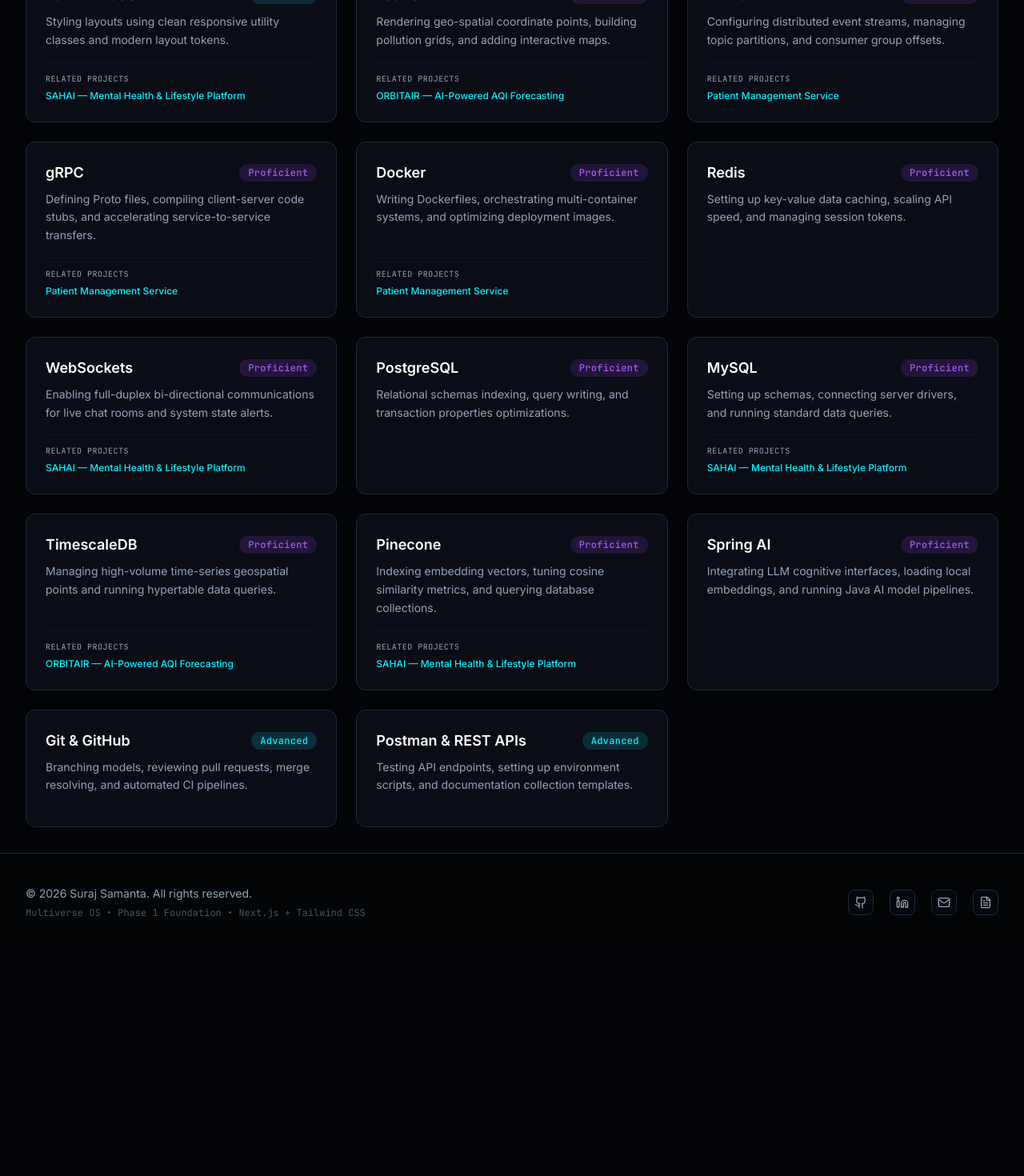
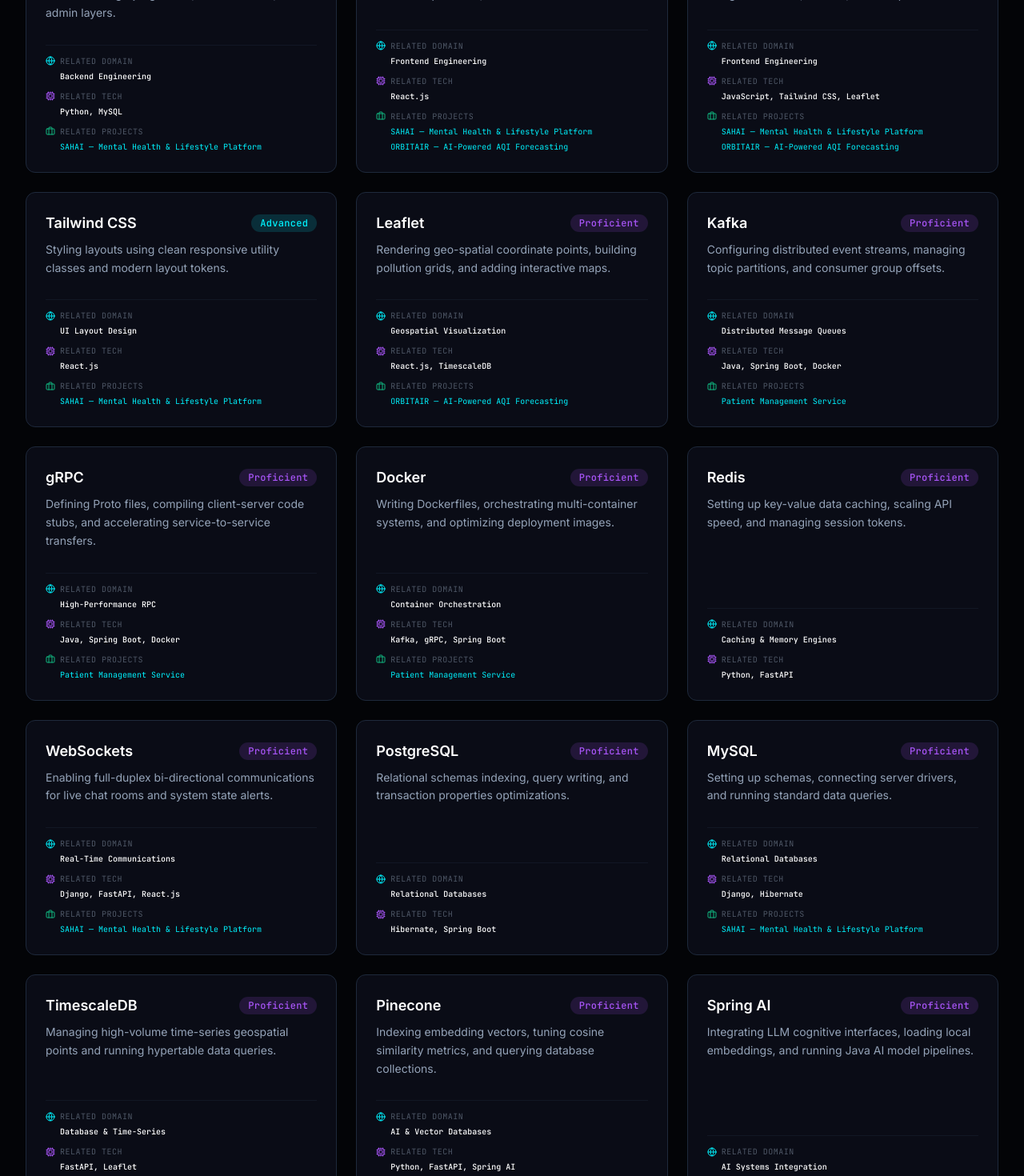
Before and after one commit to Suraj-codes1410/Multiverse-OS, a Next.js app: page /skills in a window 1280 px wide. Shown: the part 1120-2590 px from the top of the page at 80% size. Before the commit the page ends 2309 px from the top, so only its background shows below. Built offline with nearby package versions, Linux system fonts and the light colour scheme; no server answers.

Commit message:
feat: add skill relationship mapping

```diff
--- a/components/SkillCard.tsx
+++ b/components/SkillCard.tsx
@@ -1,10 +1,8 @@
-'use client';
-
 import React from 'react';
-import Link from 'next/link';
 import Card from './Card';
 import Badge from './Badge';
 import { Skill } from '@/lib/types';
+import SkillRelationships from './SkillRelationships';
 
 interface SkillCardProps {
   skill: Skill;
@@ -36,28 +34,9 @@
         </p>
       </div>
 
-      {skill.relatedProjects && skill.relatedProjects.length > 0 && (
-        <div className="pt-3 border-t border-border-subtle/40 mt-auto">
-          <span className="text-[10px] font-mono text-text-secondary uppercase tracking-wider block mb-1.5">
-            Related Projects
-          </span>
-          <div className="flex flex-wrap gap-2">
-            {skill.relatedProjects.map((projId) => {
-              const projectTitle = projectMap[projId.toLowerCase()];
-              if (!projectTitle) return null;
-              return (
-                <Link
-                  key={projId}
-                  href={`/project/${projId}`}
-                  className="text-xs font-medium text-accent-cyan hover:text-text-primary transition-colors hover:underline focus:outline-none"
-                >
-                  {projectTitle}
-                </Link>
-              );
-            })}
-          </div>
-        </div>
-      )}
+      <div className="mt-auto">
+        <SkillRelationships skill={skill} projectMap={projectMap} />
+      </div>
     </Card>
   );
 }
--- /dev/null
+++ b/components/SkillRelationships.tsx
@@ -0,0 +1,107 @@
+import React from 'react';
+import Link from 'next/link';
+import { Skill } from '@/lib/types';
+import { Cpu, Briefcase, Globe } from 'lucide-react';
+
+interface SkillRelationshipsProps {
+  skill: Skill;
+  projectMap: Record<string, string>;
+}
+
+export default function SkillRelationships({ skill, projectMap }: SkillRelationshipsProps) {
+  const hasRelationships =
+    skill.relatedDomain ||
+    (skill.relatedTechnologies && skill.relatedTechnologies.length > 0) ||
+    (skill.relatedProjects && skill.relatedProjects.length > 0);
+
+  if (!hasRelationships) return null;
+
+  return (
+    <div className="pt-3 border-t border-border-subtle/40 mt-3 font-mono text-[10px] space-y-2.5">
+      {/* Domain Relation */}
+      {skill.relatedDomain && (
+        <div>
+          <span className="text-text-secondary/50 uppercase tracking-wider block mb-1 flex items-center gap-1.5 select-none">
+            <Globe className="w-3 h-3 text-accent-cyan" /> Related Domain
+          </span>
+          <span className="text-text-primary pl-4.5 font-medium">{skill.relatedDomain}</span>
+        </div>
+      )}
+
+      {/* Tech Relation */}
+      {skill.relatedTechnologies && skill.relatedTechnologies.length > 0 && (
+        <div>
+          <span className="text-text-secondary/50 uppercase tracking-wider block mb-1 flex items-center gap-1.5 select-none">
+            <Cpu className="w-3 h-3 text-accent-purple" /> Related Tech
+          </span>
+          <span className="text-text-primary pl-4.5 font-medium">
+            {skill.relatedTechnologies.join(', ')}
+          </span>
+        </div>
+      )}
+
+      {/* Project Relation */}
+      {skill.relatedProjects && skill.relatedProjects.length > 0 && (
+        <div>
+          <span className="text-text-secondary/50 uppercase tracking-wider block mb-1 flex items-center gap-1.5 select-none">
+            <Briefcase className="w-3 h-3 text-success-green" /> Related Projects
+          </span>
+          <div className="pl-4.5 flex flex-wrap gap-x-2 gap-y-1">
+            {skill.relatedProjects.map((projId) => {
+              const projectTitle = projectMap[projId.toLowerCase()];
+              if (!projectTitle) return null;
+              return (
+                <Link
+                  key={projId}
+                  href={`/project/${projId}`}
+                  className="text-accent-cyan hover:text-text-primary transition-colors hover:underline focus:outline-none"
+                >
+                  {projectTitle}
+                </Link>
+              );
+            })}
+          </div>
+        </div>
+      )}
+    </div>
+  );
+}
+
+// Architecture Helper for Future D3 Visual Constellation
+export interface GraphNode {
+  id: string;
+  label: string;
+  type: 'skill' | 'tech' | 'project' | 'domain';
+}
+
+export interface GraphLink {
+  source: string;
+  target: string;
+  relationship: string;
+}
+
+export function getSkillGraphData(skill: Skill): { nodes: GraphNode[]; links: GraphLink[] } {
+  const nodes: GraphNode[] = [{ id: skill.name, label: skill.name, type: 'skill' }];
+  const links: GraphLink[] = [];
+
+  if (skill.relatedDomain) {
+    nodes.push({ id: skill.relatedDomain, label: skill.relatedDomain, type: 'domain' });
+    links.push({ source: skill.name, target: skill.relatedDomain, relationship: 'domain' });
+  }
+
+  if (skill.relatedTechnologies) {
+    skill.relatedTechnologies.forEach(tech => {
+      nodes.push({ id: tech, label: tech, type: 'tech' });
+      links.push({ source: skill.name, target: tech, relationship: 'technology' });
+    });
+  }
+
+  if (skill.relatedProjects) {
+    skill.relatedProjects.forEach(proj => {
+      nodes.push({ id: proj, label: proj, type: 'project' });
+      links.push({ source: skill.name, target: proj, relationship: 'project' });
+    });
+  }
+
+  return { nodes, links };
+}
--- a/data/skills.json
+++ b/data/skills.json
@@ -4,160 +4,206 @@
     "category": "Backend",
     "level": "Advanced",
     "description": "Object-oriented software development, concurrency, multithreading, and enterprise backend solutions.",
-    "relatedProjects": ["patient-management-service"]
+    "relatedProjects": ["patient-management-service"],
+    "relatedTechnologies": ["Spring Boot", "Kafka", "gRPC"],
+    "relatedDomain": "Backend Engineering"
   },
   {
     "name": "Spring Boot",
     "category": "Backend",
     "level": "Advanced",
     "description": "Designing RESTful and gRPC microservices, config servers, gateway routing, and dependency injections.",
-    "relatedProjects": ["patient-management-service"]
+    "relatedProjects": ["patient-management-service"],
+    "relatedTechnologies": ["Java", "Hibernate", "Spring Security"],
+    "relatedDomain": "Backend Engineering"
   },
   {
     "name": "Spring Security",
     "category": "Backend",
     "level": "Proficient",
     "description": "Configuring JWT authentications, filters, CORS filters, and role-based access controls (RBAC).",
-    "relatedProjects": ["patient-management-service"]
+    "relatedProjects": ["patient-management-service"],
+    "relatedTechnologies": ["Spring Boot", "Java"],
+    "relatedDomain": "Backend Security"
   },
   {
     "name": "Hibernate",
     "category": "Backend",
     "level": "Proficient",
     "description": "Object-Relational Mapping (ORM) setup, database migrations, mapping entities, and query optimizations.",
-    "relatedProjects": ["patient-management-service"]
+    "relatedProjects": ["patient-management-service"],
+    "relatedTechnologies": ["Spring Boot", "MySQL", "PostgreSQL"],
+    "relatedDomain": "Database Mapping"
   },
   {
     "name": "Python",
     "category": "Backend",
     "level": "Advanced",
     "description": "Writing performant asynchronous APIs, scripting data loaders, and model integration.",
-    "relatedProjects": ["sahai", "orbitair"]
+    "relatedProjects": ["sahai", "orbitair"],
+    "relatedTechnologies": ["FastAPI", "Django"],
+    "relatedDomain": "Backend Engineering"
   },
   {
     "name": "FastAPI",
     "category": "Backend",
     "level": "Advanced",
     "description": "Building high-performance asynchronous API endpoints using Pydantic validation and dependency injection.",
-    "relatedProjects": ["sahai", "orbitair"]
+    "relatedProjects": ["sahai", "orbitair"],
+    "relatedTechnologies": ["Python", "Pinecone", "TimescaleDB"],
+    "relatedDomain": "API Architecture"
   },
   {
     "name": "Django",
     "category": "Backend",
     "level": "Proficient",
     "description": "Developing robust monolithic and split-backend services using Django ORM, authentication, and admin layers.",
-    "relatedProjects": ["sahai"]
+    "relatedProjects": ["sahai"],
+    "relatedTechnologies": ["Python", "MySQL"],
+    "relatedDomain": "Backend Engineering"
   },
   {
     "name": "JavaScript",
     "category": "Frontend",
     "level": "Proficient",
     "description": "Developing client-side interactive UI logic, handling DOM manipulations, and API calls.",
-    "relatedProjects": ["sahai", "orbitair"]
+    "relatedProjects": ["sahai", "orbitair"],
+    "relatedTechnologies": ["React.js"],
+    "relatedDomain": "Frontend Engineering"
   },
   {
     "name": "React.js",
     "category": "Frontend",
     "level": "Proficient",
     "description": "Building responsive UI single page applications using state hooks, context, and components.",
-    "relatedProjects": ["sahai", "orbitair"]
+    "relatedProjects": ["sahai", "orbitair"],
+    "relatedTechnologies": ["JavaScript", "Tailwind CSS", "Leaflet"],
+    "relatedDomain": "Frontend Engineering"
   },
   {
     "name": "Tailwind CSS",
     "category": "Frontend",
     "level": "Advanced",
     "description": "Styling layouts using clean responsive utility classes and modern layout tokens.",
-    "relatedProjects": ["sahai"]
+    "relatedProjects": ["sahai"],
+    "relatedTechnologies": ["React.js"],
+    "relatedDomain": "UI Layout Design"
   },
   {
     "name": "Leaflet",
     "category": "Frontend",
     "level": "Proficient",
     "description": "Rendering geo-spatial coordinate points, building pollution grids, and adding interactive maps.",
-    "relatedProjects": ["orbitair"]
+    "relatedProjects": ["orbitair"],
+    "relatedTechnologies": ["React.js", "TimescaleDB"],
+    "relatedDomain": "Geospatial Visualization"
   },
   {
     "name": "Kafka",
     "category": "Tools",
     "level": "Proficient",
     "description": "Configuring distributed event streams, managing topic partitions, and consumer group offsets.",
-    "relatedProjects": ["patient-management-service"]
+    "relatedProjects": ["patient-management-service"],
+    "relatedTechnologies": ["Java", "Spring Boot", "Docker"],
+    "relatedDomain": "Distributed Message Queues"
   },
   {
     "name": "gRPC",
     "category": "Tools",
     "level": "Proficient",
     "description": "Defining Proto files, compiling client-server code stubs, and accelerating service-to-service transfers.",
-    "relatedProjects": ["patient-management-service"]
+    "relatedProjects": ["patient-management-service"],
+    "relatedTechnologies": ["Java", "Spring Boot", "Docker"],
+    "relatedDomain": "High-Performance RPC"
   },
   {
     "name": "Docker",
     "category": "Cloud",
     "level": "Proficient",
     "description": "Writing Dockerfiles, orchestrating multi-container systems, and optimizing deployment images.",
-    "relatedProjects": ["patient-management-service"]
+    "relatedProjects": ["patient-management-service"],
+    "relatedTechnologies": ["Kafka", "gRPC", "Spring Boot"],
+    "relatedDomain": "Container Orchestration"
   },
   {
     "name": "Redis",
     "category": "Database",
     "level": "Proficient",
     "description": "Setting up key-value data caching, scaling API speed, and managing session tokens.",
-    "relatedProjects": []
+    "relatedProjects": [],
+    "relatedTechnologies": ["Python", "FastAPI"],
+    "relatedDomain": "Caching & Memory Engines"
   },
   {
     "name": "WebSockets",
     "category": "Tools",
     "level": "Proficient",
     "description": "Enabling full-duplex bi-directional communications for live chat rooms and system state alerts.",
-    "relatedProjects": ["sahai"]
+    "relatedProjects": ["sahai"],
+    "relatedTechnologies": ["Django", "FastAPI", "React.js"],
+    "relatedDomain": "Real-Time Communications"
   },
   {
     "name": "PostgreSQL",
     "category": "Database",
     "level": "Proficient",
     "description": "Relational schemas indexing, query writing, and transaction properties optimizations.",
-    "relatedProjects": []
+    "relatedProjects": [],
+    "relatedTechnologies": ["Hibernate", "Spring Boot"],
+    "relatedDomain": "Relational Databases"
   },
   {
     "name": "MySQL",
     "category": "Database",
     "level": "Proficient",
     "description": "Setting up schemas, connecting server drivers, and running standard data queries.",
-    "relatedProjects": ["sahai"]
+    "relatedProjects": ["sahai"],
+    "relatedTechnologies": ["Django", "Hibernate"],
+    "relatedDomain": "Relational Databases"
   },
   {
     "name": "TimescaleDB",
     "category": "Database",
     "level": "Proficient",
     "description": "Managing high-volume time-series geospatial points and running hypertable data queries.",
-    "relatedProjects": ["orbitair"]
+    "relatedProjects": ["orbitair"],
+    "relatedTechnologies": ["FastAPI", "Leaflet"],
+    "relatedDomain": "Database & Time-Series"
   },
   {
     "name": "Pinecone",
     "category": "Database",
     "level": "Proficient",
     "description": "Indexing embedding vectors, tuning cosine similarity metrics, and querying database collections.",
-    "relatedProjects": ["sahai"]
+    "relatedProjects": ["sahai"],
+    "relatedTechnologies": ["Python", "FastAPI", "Spring AI"],
+    "relatedDomain": "AI & Vector Databases"
   },
   {
     "name": "Spring AI",
     "category": "AI / ML",
     "level": "Proficient",
     "description": "Integrating LLM cognitive interfaces, loading local embeddings, and running Java AI model pipelines.",
-    "relatedProjects": []
+    "relatedProjects": [],
+    "relatedTechnologies": ["Spring Boot", "Pinecone"],
+    "relatedDomain": "AI Systems Integration"
   },
   {
     "name": "Git & GitHub",
     "category": "Tools",
     "level": "Advanced",
     "description": "Branching models, reviewing pull requests, merge resolving, and automated CI pipelines.",
-    "relatedProjects": []
+    "relatedProjects": [],
+    "relatedTechnologies": [],
+    "relatedDomain": "Version Control"
   },
   {
     "name": "Postman & REST APIs",
     "category": "Tools",
     "level": "Advanced",
     "description": "Testing API endpoints, setting up environment scripts, and documentation collection templates.",
-    "relatedProjects": []
+    "relatedProjects": [],
+    "relatedTechnologies": [],
+    "relatedDomain": "API Testing"
   }
 ]
--- a/lib/types.ts
+++ b/lib/types.ts
@@ -54,6 +54,8 @@
   level: string;
   description: string;
   relatedProjects: string[];
+  relatedTechnologies?: string[];
+  relatedDomain?: string;
 }
 
 export interface Universe {
```
